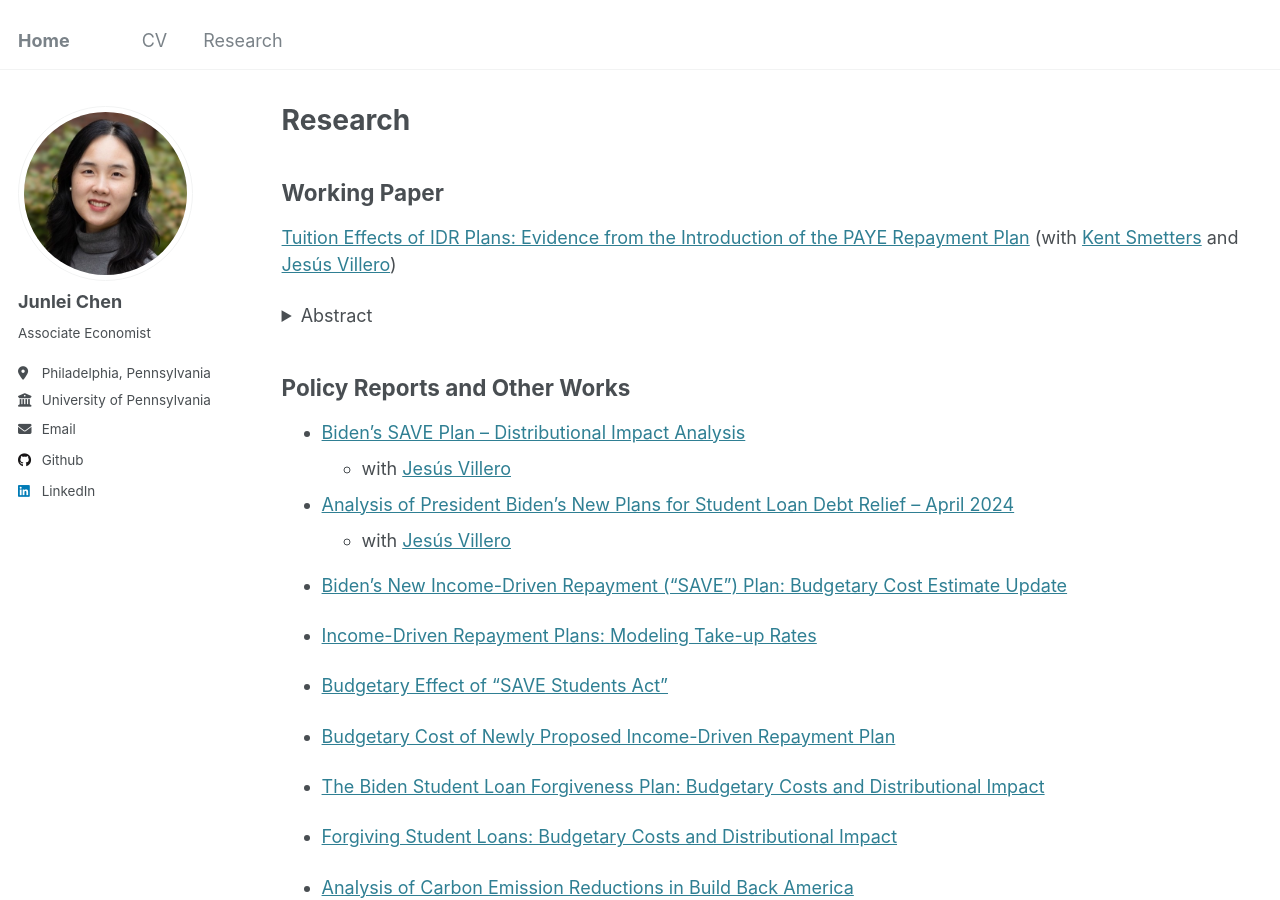
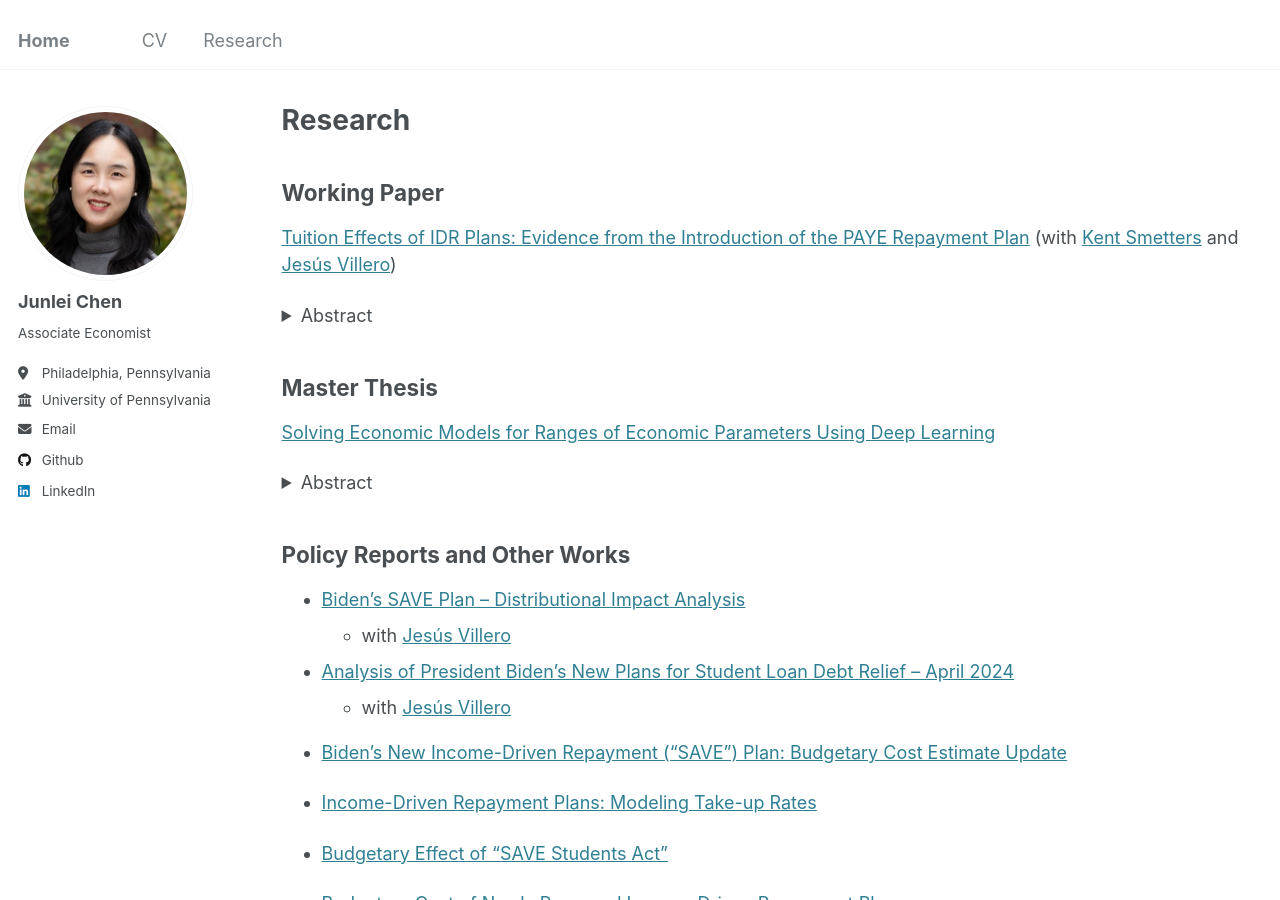
Before and after one commit to Junlei-Chen/junlei-chen.github.io, a Jekyll site: the page built from _pages/research.md, in a window 1280 px wide and 900 px high. Built offline with Jekyll 4.4.1, drawn with Linux system fonts in a browser that asks for light colours.

Commit message:
Added Master Thesis

```diff
--- a/_pages/research.md
+++ b/_pages/research.md
@@ -10,13 +10,19 @@ author_profile: true
 ## Working Paper
 
 [Tuition Effects of IDR Plans: Evidence from the Introduction of the PAYE Repayment Plan](http://junlei-chen.github.io/files/idr_tuition_paper.pdf) (with [Kent Smetters](https://bepp.wharton.upenn.edu/profile/smetters/) and [Jesús Villero](https://jesusvillero.com/))
-
 <details>
 <summary>Abstract</summary>
 <br>
 We study the effects of an increase in the generosity of income-driven repayment (IDR) plans on net tuition (tuition less school-provided financial aid) using policy-induced variation from the introduction of the Pay As You Earn (PAYE) repayment plan in 2012. We estimate future wages and the present value of loan repayment savings based on student SAT score, college, major, gender, race, parents' income, and other attributes. Using a triple difference framework, we find that selective colleges increase their net tuition to capture about $42 for every $100 in potential loan repayment savings; this effect is statistically insignificant and negligible for non-selective colleges. As an application, we estimate that President Biden's proposed SAVE plan would effectively transfer about $23 billion to selective colleges over the next 10-year budget window.
 </details>
 
+## Master Thesis
+[Solving Economic Models for Ranges of Economic Parameters Using Deep Learning](http://junlei-chen.github.io/files/junlei_chen_master_thesis.pdf)
+<details>
+<summary>Abstract</summary>
+<br>
+In this thesis, I introduce a method of solving macroeconomic models for entire ranges of economic parameters using deep learning. By constructing a loss function for training the neural network, taking into account the equilibrium conditions (Euler Equation) and other considerations, I apply the method to solve two different models. They feature incomplete markets, idiosyncratic risk, occasionally binding constraint, non-stationary shock process, and asset pricing with non-trivial market-clearing conditions. The reached accuracy demonstrates that the implemented method can compute satisfactory approximations. Furthermore, I present a novel algorithm to calibrate the extended parameters matching with real-world economic indices using gradient descent, which can bring insights to public policy construction, economic decision-making process, etc.
+</details>
 
 ## Policy Reports and Other Works
 
```
Also changed, not shown: 1 other file.
